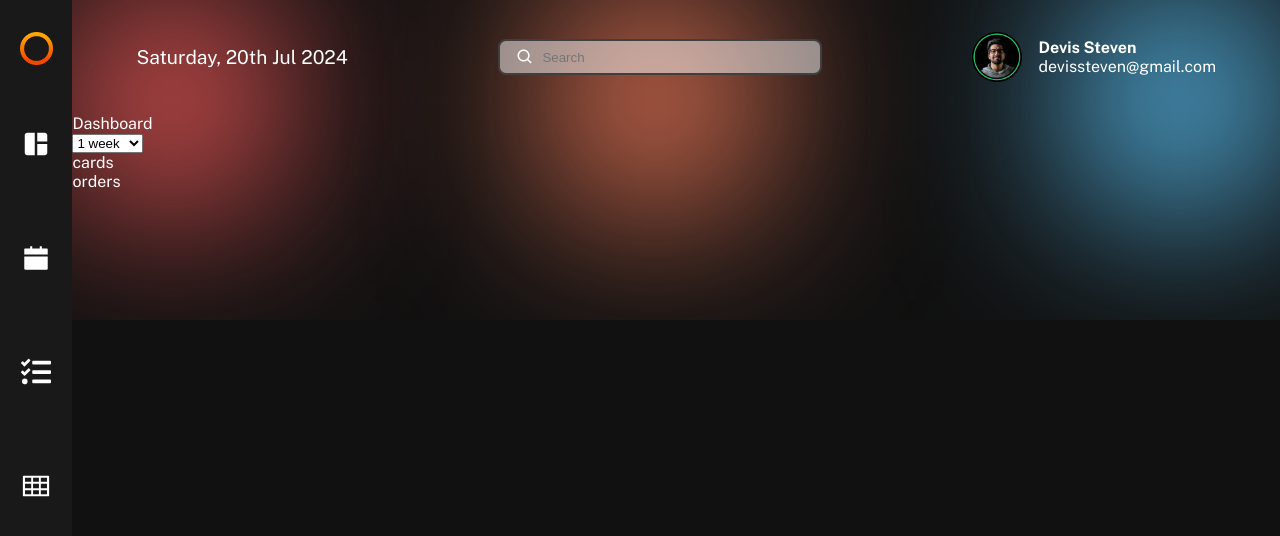
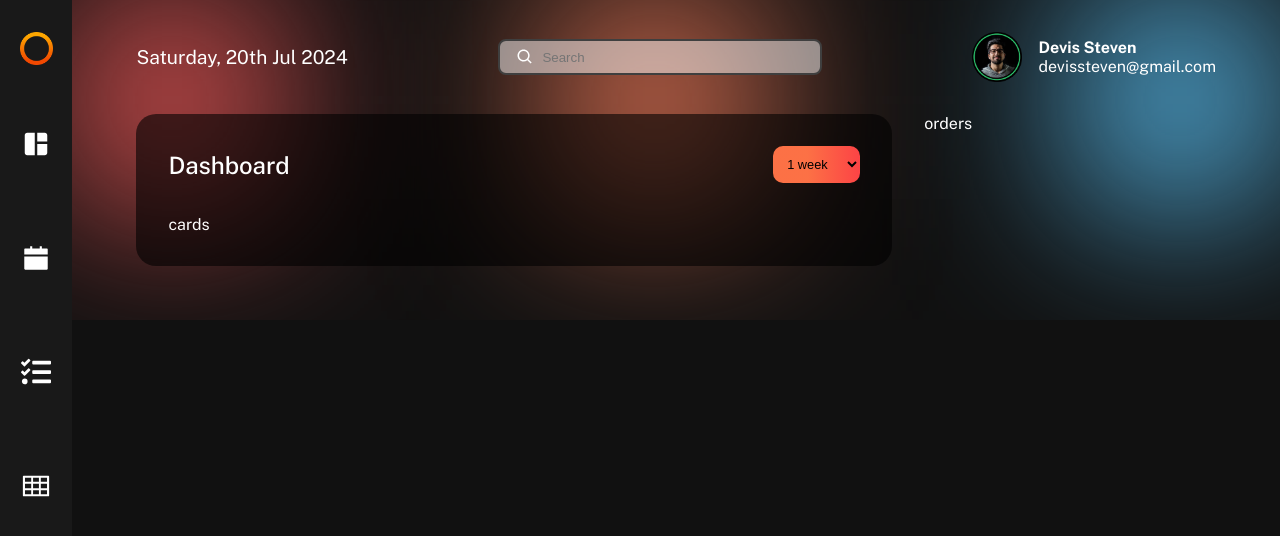
Before and after one commit to upadhyayaditi/Admin-Dashbaord, a React (Vite) app: page /dashboard in a window 1280 px wide. Shown: the top 536 px of the page. Built offline with nearby package versions, Linux system fonts and the light colour scheme.

Commit message:
dashboard styling

```diff
--- a/src/pages/Dashboard/Dashboard.jsx
+++ b/src/pages/Dashboard/Dashboard.jsx
@@ -4,7 +4,7 @@ const Dashboard = () => {
   return (
     <div className={css.container}>
       <div className={css.dashboard}>
-        <div className={css.dashboardHead}>
+        <div className={`${css.dashboardHead} theme-container`}>
           <div className={css.head}>
             <span>Dashboard</span>
 
@@ -16,10 +16,10 @@ const Dashboard = () => {
               </select>
             </div>
 
+          </div>
             <div className={css.cards}>
               cards
             </div>
-          </div>
         </div>
       </div>
 
--- a/src/pages/Dashboard/Dashboard.module.css
+++ b/src/pages/Dashboard/Dashboard.module.css
@@ -0,0 +1,42 @@
+.container{
+    width: 100%;
+    max-width: 130rem;
+    padding: 0rem 4rem;
+    display: flex;
+    gap: 2rem;
+}
+
+.dashboard{
+    width: 70%;
+    display: flex;
+    flex-direction: column;
+    gap: 1rem;
+}
+
+.dashboardHead{
+    display: flex;
+    flex-direction: column;
+    gap: 2rem;
+}
+
+.dashboardHead>.head{
+    display: flex;
+    align-items: center;
+    justify-content: space-between;
+
+}
+
+.head>:nth-child(1){
+    font-size: 1.5rem;
+    font-weight: 500;
+
+}
+
+.durationButton>select{
+    border: none;
+    background: var(--orange-gradient);
+    padding: 10px;
+    font-weight: 500;
+    border-radius: 10px;
+    font-size: 0.8rem;
+}
```
